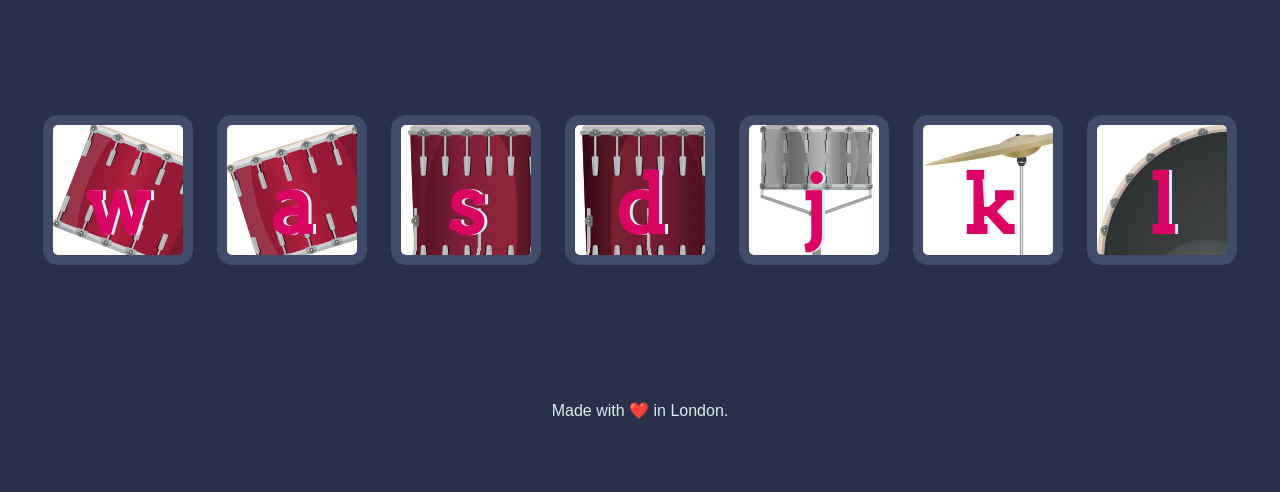
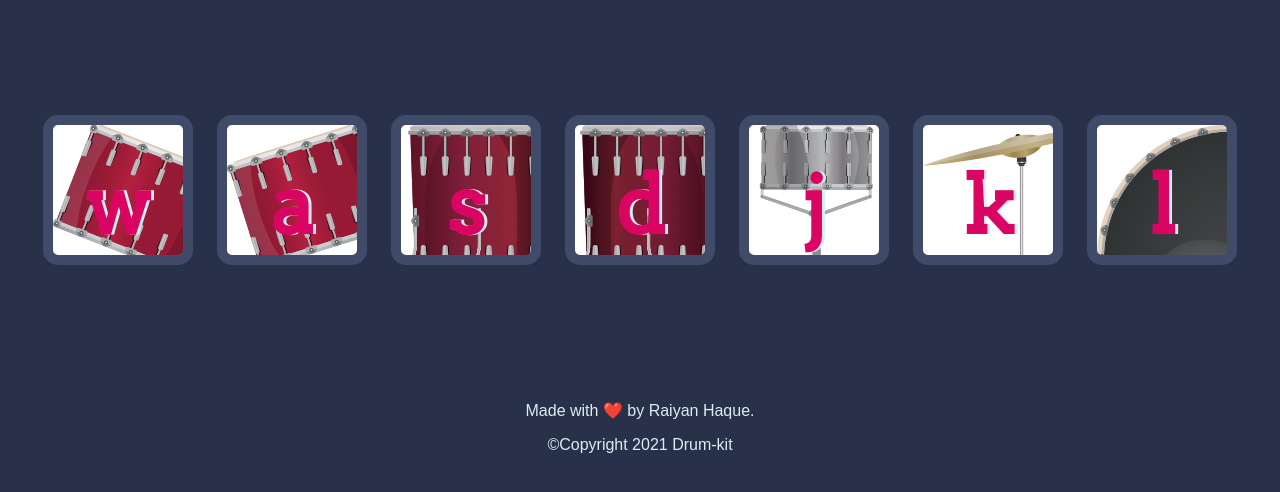
Before and after one commit to raiyan002/Drum-Kit, a plain HTML site: page index.html in a window 1280 px wide. Shown: the part 174-666 px from the top of the page. Drawn offline with Linux system fonts and the light colour scheme.

Commit message:
Update index.html

```diff
--- a/index.html
+++ b/index.html
@@ -27,6 +27,7 @@
   <script src="index.js"></script>
 </body>
   <footer>
-    Made with ❤️ in London.
+    <p>Made with ❤️ by Raiyan Haque.</p>
+    <p>©Copyright 2021 Drum-kit</p>
   </footer>
 </html>
```
